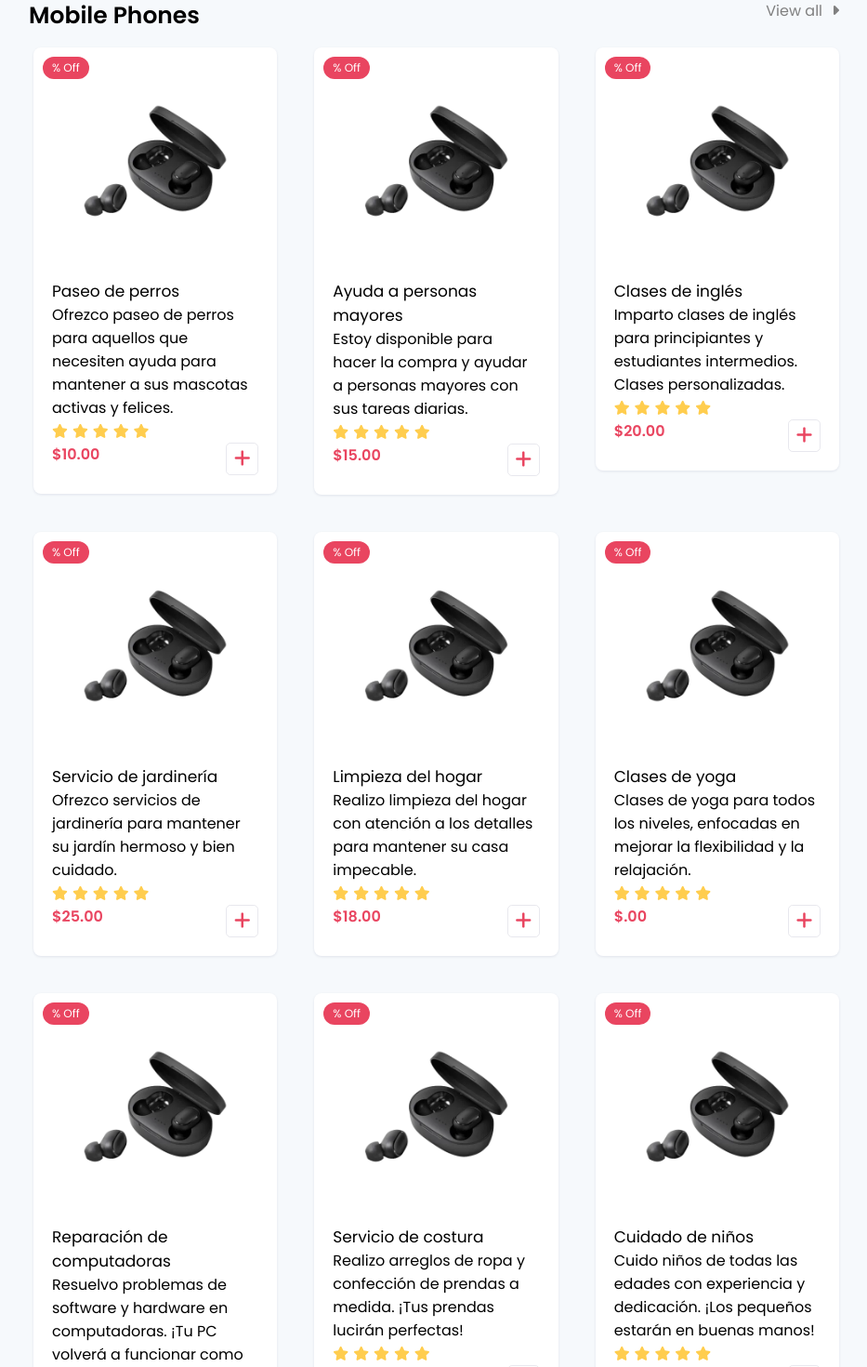
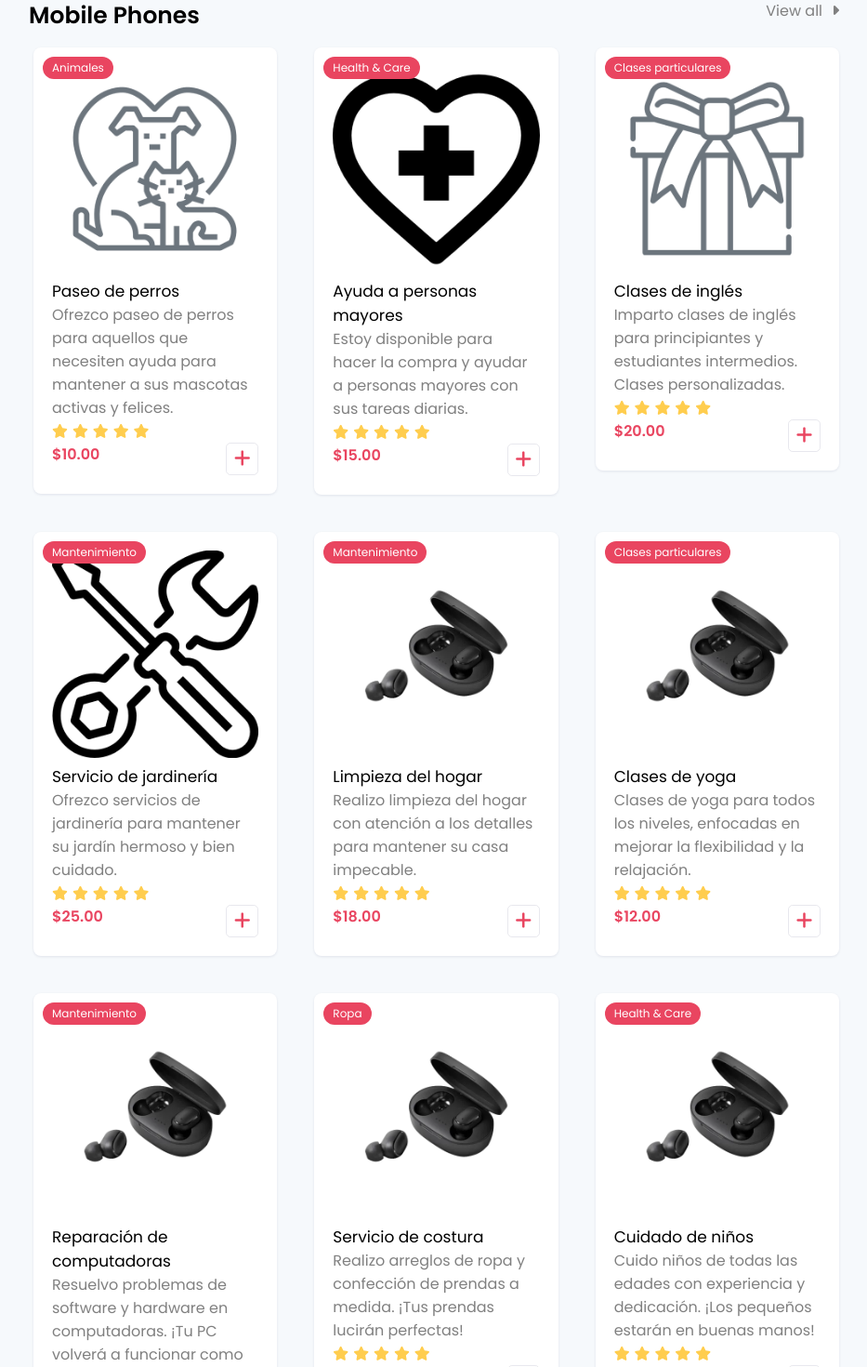
Before and after one commit to AnaPozo/workhood-equipo9, a React (Create React App) app: page / in a window 1280 px wide. Shown: the part 1330-2800 px from the top of the page at 93% size, without its empty margins (68-1001 px from the left). Built offline with nearby package versions, Linux system fonts and the light colour scheme.

Commit message:
shopCart

```diff
--- a/src/App.js
+++ b/src/App.js
@@ -7,6 +7,7 @@ import Data from "./components/Data"
 import Cart from "./common/Cart/Cart"
 import Footer from "./common/footer/Footer"
 import Sdata from "./components/shops/Sdata"
+
 
 function App() {
   /*
--- a/src/common/header/Navbar.jsx
+++ b/src/common/header/Navbar.jsx
@@ -22,7 +22,7 @@ const Navbar = () => {
                 <Link to='/'>home</Link>
               </li>
               <li>
-                <Link to='/pages'>páginas</Link>
+                <Link to='/alimentacion'>páginas</Link>
               </li>
               <li>
                 <Link to='/user'>usuario</Link>
--- a/src/components/MainPage/Categories.jsx
+++ b/src/components/MainPage/Categories.jsx
@@ -1,46 +1,60 @@
 import React from "react"
+import { Link } from "react-router-dom"
 
 const Categories = () => {
   const data = [
     {
+      cateId: "health",
       cateImg: "./images/category/cat13.png",
       cateName: "Health & Care",
     },
     {
+      cateId: "mantenimiento",
       cateImg: "./images/category/cat12.png",
       cateName: "Mantenimiento",
     },
     {
+      cateId: "animales",
       cateImg: "./images/category/cat8.png",
       cateName: "Animales",
     },
     {
+      cateId: "alimentacion",
       cateImg: "./images/category/cat10.png",
       cateName: "Alimentación",
     },
     {
+      cateId: "ropa",
       cateImg: "./images/category/cat1.png",
       cateName: "Ropa",
     },
     {
+      cateId: "juguetes",
       cateImg: "./images/category/cat4.png",
       cateName: "Juguetes",
     },
     {
+      cateId: "libros",
       cateImg: "./images/category/cat11.png",
       cateName: "Libros",
     },
     {
+      cateId: "electronica",
       cateImg: "./images/category/cat2.png",
       cateName: "Electrónica",
     },
-    {
+    {cateId: "viajes",
       cateImg: "./images/category/cat3.png",
       cateName: "Viajes",
     },
     {
       cateImg: "./images/category/cat5.png",
       cateName: "Clases particulares",
+    },
+    {
+      cateId: "otros",
+      cateImg: "./images/category/cat5.png",
+      cateName: "Otros",
     },
 
 
@@ -51,10 +65,12 @@ const Categories = () => {
       <div className='category'>
         {data.map((value, index) => {
           return (
+
             <div className='box f_flex' key={index}>
               <img src={value.cateImg} alt='' />
-              <span>{value.cateName}</span>
+             <span>{value.cateName}</span>
             </div>
+
           )
         })}
       </div>
--- a/src/components/MainPage/Sdata.js
+++ b/src/components/MainPage/Sdata.js
@@ -8,7 +8,7 @@ const Sdata = [
   {
     id: 2,
     title: "Mantenimiento",
-    desc: "Jadíneria, carpintería, fontanería,pintura.",
+    desc: "Jadíneria, carpintería, fontanería, pintura.",
     cover: "./images/SlideCard/Mantenimiento.jpg",
   },
   {
--- a/src/components/shops/Sdata.js
+++ b/src/components/shops/Sdata.js
@@ -2,39 +2,39 @@ const Sdata = {
   shopItems: [
     {
       "id": "1",
-      "category": "Ropa",
-      "cover": "./images/shops/shops-1.png",
+      "category": "Animales",
+      "cover": "./images/category/cat8.png",
       "name": "Paseo de perros",
       "descripcion": "Ofrezco paseo de perros para aquellos que necesiten ayuda para mantener a sus mascotas activas y felices.",
       "price": 10
     },
     {
       "id": "2",
-      "category": "Ropa",
-      "cover": "./images/shops/shops-1.png",
+      "category": "Health & Care",
+      "cover": "./images/category/cat13.png",
       "name": "Ayuda a personas mayores",
       "descripcion": "Estoy disponible para hacer la compra y ayudar a personas mayores con sus tareas diarias.",
       "price": 15
     },
     {
       "id": "3",
-      "category": "Ropa",
-      "cover": "./images/shops/shops-1.png",
+      "category": "Clases particulares",
+      "cover": "./images/category/cat5.png",
       "name": "Clases de inglés",
       "descripcion": "Imparto clases de inglés para principiantes y estudiantes intermedios. Clases personalizadas.",
       "price": 20
     },
     {
       "id": "4",
-      "category": "Ropa",
-      "cover": "./images/shops/shops-1.png",
+      "category": "Mantenimiento",
+      "cover": "./images/category/cat12.png",
       "name": "Servicio de jardinería",
       "descripcion": "Ofrezco servicios de jardinería para mantener su jardín hermoso y bien cuidado.",
       "price": 25
     },
     {
       "id": "5",
-      "category": "Ropa",
+      "category": "Mantenimiento",
       "cover": "./images/shops/shops-1.png",
       "name": "Limpieza del hogar",
       "descripcion": "Realizo limpieza del hogar con atención a los detalles para mantener su casa impecable.",
@@ -42,19 +42,19 @@ const Sdata = {
     },
     {
       "id": "6",
-      "category": "Ropa",
+      "category": "Clases particulares",
       "cover": "./images/shops/shops-1.png",
       "name": "Clases de yoga",
       "descripcion": "Clases de yoga para todos los niveles, enfocadas en mejorar la flexibilidad y la relajación.",
-      "precio": 12
+      "price": 12
     },
     {
       "id": "7",
-      "category": "Ropa",
+      "category": "Mantenimiento",
       "cover": "./images/shops/shops-1.png",
       "name": "Reparación de computadoras",
       "descripcion": "Resuelvo problemas de software y hardware en computadoras. ¡Tu PC volverá a funcionar como nueva!",
-      "precio": 30
+      "price": 30
     },
     {
       "id": "8",
@@ -62,23 +62,183 @@ const Sdata = {
       "cover": "./images/shops/shops-1.png",
       "name": "Servicio de costura",
       "descripcion": "Realizo arreglos de ropa y confección de prendas a medida. ¡Tus prendas lucirán perfectas!",
-      "precio": 22
+      "price": 22
     },
     {
       "id": "9",
-      "category": "Ropa",
+      "category": "Health & Care",
       "cover": "./images/shops/shops-1.png",
       "name": "Cuidado de niños",
       "descripcion": "Cuido niños de todas las edades con experiencia y dedicación. ¡Los pequeños estarán en buenas manos!",
-      "precio": 14
+      "price": 14
     },
     {
       "id": "10",
-      "category": "Ropa",
+      "category": "Otros",
       "cover": "./images/shops/shops-1.png",
       "name": "Asesoría financiera",
       "descripcion": "Ofrezco asesoría financiera personalizada para ayudarte a alcanzar tus metas económicas.",
-      "precio": 28
+      "price": 28
+    },
+    {
+      "id": "11",
+      "category": "Animales",
+      "cover": "./images/shops/shops-1.png",
+      "name": "Paseo de perros",
+      "descripcion": "Ofrezco paseo de perros para aquellos que necesiten ayuda para mantener a sus mascotas activas y felices.",
+      "price": 10
+    },
+    {
+      "id": "12",
+      "category": "HealthCare",
+      "cover": "./images/shops/shops-1.png",
+      "name": "Ayuda a personas mayores",
+      "descripcion": "Estoy disponible para hacer la compra y ayudar a personas mayores con sus tareas diarias.",
+      "price": 15
+    },
+    {
+      "id": "13",
+      "category": "Clases particulares",
+      "cover": "./images/shops/shops-1.png",
+      "name": "Clases de inglés",
+      "descripcion": "Imparto clases de inglés para principiantes y estudiantes intermedios. Clases personalizadas.",
+      "price": 20
+    },
+    {
+      "id": "14",
+      "category": "Mantenimiento",
+      "cover": "./images/shops/shops-1.png",
+      "name": "Servicio de jardinería",
+      "descripcion": "Ofrezco servicios de jardinería para mantener su jardín hermoso y bien cuidado.",
+      "price": 25
+    },
+    {
+      "id": "15",
+      "category": "Mantenimiento",
+      "cover": "./images/shops/shops-1.png",
+      "name": "Limpieza del hogar",
+      "descripcion": "Realizo limpieza del hogar con atención a los detalles para mantener su casa impecable.",
+      "price": 18
+    },
+    {
+      "id": "16",
+      "category": "Clases particulares",
+      "cover": "./images/shops/shops-1.png",
+      "name": "Clases de yoga",
+      "descripcion": "Clases de yoga para todos los niveles, enfocadas en mejorar la flexibilidad y la relajación.",
+      "price": 12
+    },
+    {
+      "id": "17",
+      "category": "Mantenimiento",
+      "cover": "./images/shops/shops-1.png",
+      "name": "Reparación de computadoras",
+      "descripcion": "Resuelvo problemas de software y hardware en computadoras. ¡Tu PC volverá a funcionar como nueva!",
+      "price": 30
+    },
+    {
+      "id": "18",
+      "category": "Ropa",
+      "cover": "./images/shops/shops-1.png",
+      "name": "Servicio de costura",
+      "descripcion": "Realizo arreglos de ropa y confección de prendas a medida. ¡Tus prendas lucirán perfectas!",
+      "price": 22
+    },
+    {
+      "id": "19",
+      "category": "HealthCare",
+      "cover": "./images/shops/shops-1.png",
+      "name": "Cuidado de niños",
+      "descripcion": "Cuido niños de todas las edades con experiencia y dedicación. ¡Los pequeños estarán en buenas manos!",
+      "price": 14
+    },
+    {
+      "id": "20",
+      "category": "Otros",
+      "cover": "./images/shops/shops-1.png",
+      "name": "Asesoría financiera",
+      "descripcion": "Ofrezco asesoría financiera personalizada para ayudarte a alcanzar tus metas económicas.",
+      "price": 28
+    },
+    {
+      "id": "21",
+      "category": "Animales",
+      "cover": "./images/shops/shops-1.png",
+      "name": "Paseo de perros",
+      "descripcion": "Ofrezco paseo de perros para aquellos que necesiten ayuda para mantener a sus mascotas activas y felices.",
+      "price": 10
+    },
+    {
+      "id": "22",
+      "category": "HealthCare",
+      "cover": "./images/shops/shops-1.png",
+      "name": "Ayuda a personas mayores",
+      "descripcion": "Estoy disponible para hacer la compra y ayudar a personas mayores con sus tareas diarias.",
+      "price": 15
+    },
+    {
+      "id": "23",
+      "category": "Clases particulares",
+      "cover": "./images/shops/shops-1.png",
+      "name": "Clases de inglés",
+      "descripcion": "Imparto clases de inglés para principiantes y estudiantes intermedios. Clases personalizadas.",
+      "price": 20
+    },
+    {
+      "id": "24",
+      "category": "Mantenimiento",
+      "cover": "./images/shops/shops-1.png",
+      "name": "Servicio de jardinería",
+      "descripcion": "Ofrezco servicios de jardinería para mantener su jardín hermoso y bien cuidado.",
+      "price": 25
+    },
+    {
+      "id": "25",
+      "category": "Mantenimiento",
+      "cover": "./images/shops/shops-1.png",
+      "name": "Limpieza del hogar",
+      "descripcion": "Realizo limpieza del hogar con atención a los detalles para mantener su casa impecable.",
+      "price": 18
+    },
+    {
+      "id": "26",
+      "category": "Clases particulares",
+      "cover": "./images/shops/shops-1.png",
+      "name": "Clases de yoga",
+      "descripcion": "Clases de yoga para todos los niveles, enfocadas en mejorar la flexibilidad y la relajación.",
+      "price": 12
+    },
+    {
+      "id": "27",
+      "category": "Mantenimiento",
+      "cover": "./images/shops/shops-1.png",
+      "name": "Reparación de computadoras",
+      "descripcion": "Resuelvo problemas de software y hardware en computadoras. ¡Tu PC volverá a funcionar como nueva!",
+      "price": 30
+    },
+    {
+      "id": "28",
+      "category": "Ropa",
+      "cover": "./images/shops/shops-1.png",
+      "name": "Servicio de costura",
+      "descripcion": "Realizo arreglos de ropa y confección de prendas a medida. ¡Tus prendas lucirán perfectas!",
+      "price": 22
+    },
+    {
+      "id": "29",
+      "category": "HealthCare",
+      "cover": "./images/shops/shops-1.png",
+      "name": "Cuidado de niños",
+      "descripcion": "Cuido niños de todas las edades con experiencia y dedicación. ¡Los pequeños estarán en buenas manos!",
+      "price": 14
+    },
+    {
+      "id": "30",
+      "category": "Otros",
+      "cover": "./images/shops/shops-1.png",
+      "name": "Asesoría financiera",
+      "descripcion": "Ofrezco asesoría financiera personalizada para ayudarte a alcanzar tus metas económicas.",
+      "price": 28
     }
     /*{
       id: 7,
--- a/src/components/shops/ShopCart.jsx
+++ b/src/components/shops/ShopCart.jsx
@@ -59,7 +59,7 @@ const ShopCart = ({ shopItems, addToCart }) => {
           <div className='box'>
             <div className='product mtop'>
               <div className='img'>
-                <span className='discount'>{shopItems.discount}% Off</span>
+                <span className='discount'>{shopItems.category}</span>
                 <img src={shopItems.cover} alt='' />
                 <div className='product-like'>
                   <label>{count}</label> <br />
--- a/src/components/shops/style.css
+++ b/src/components/shops/style.css
@@ -57,3 +57,7 @@
 .shop .product:hover {
   box-shadow: rgb(43 52 69 / 10%) 0px 4px 16px;
 }
+p{
+  font-weight: light;
+  color: grey
+}
```
Also changed, not shown: 2 other files (tests, documents, lock files or other folders).
